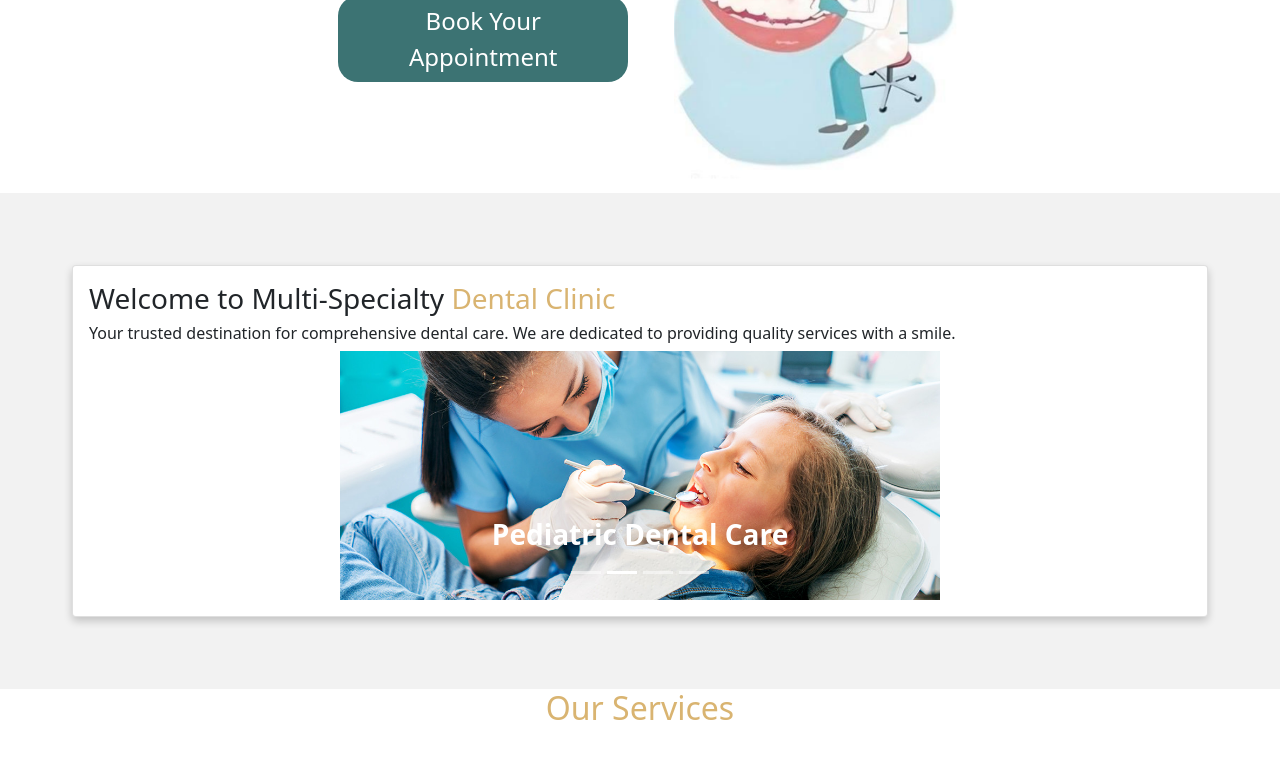
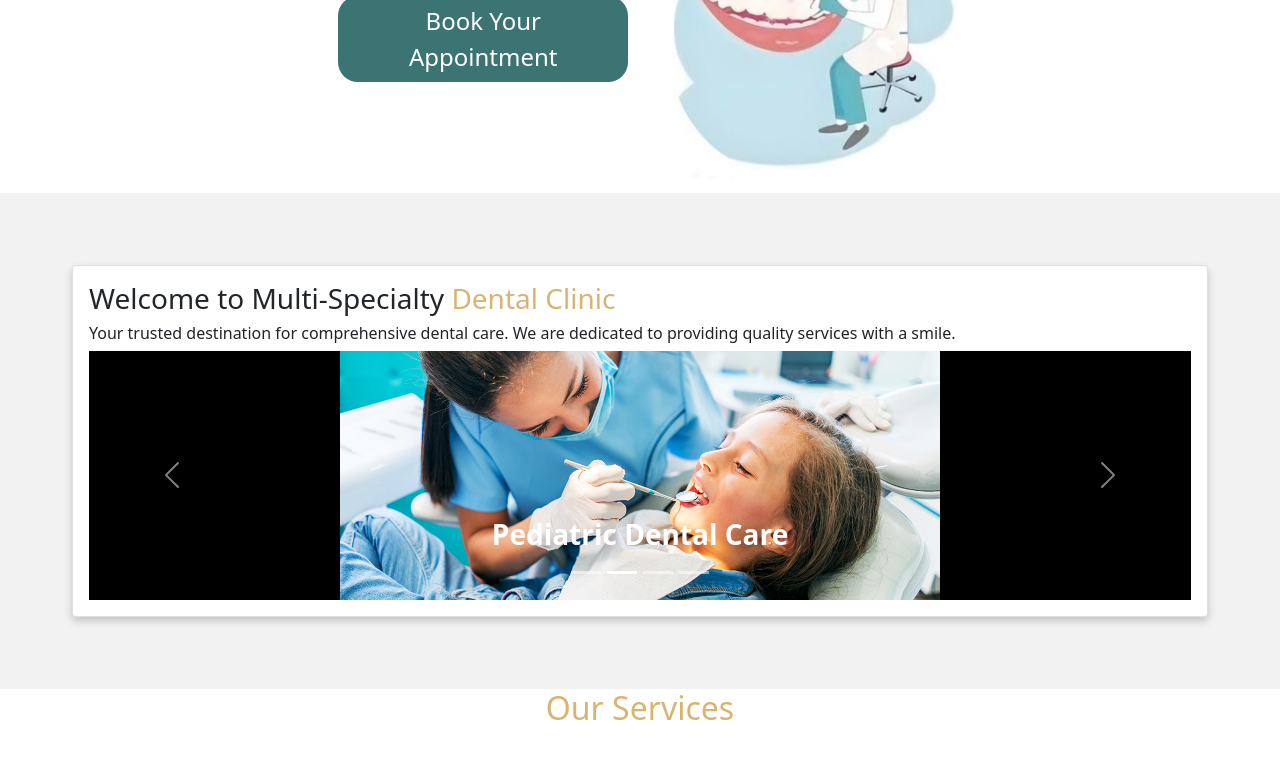
Before and after one commit to BonyRoy/Dr-Sagarika-Katkar, a React (Vite) app: page / in a window 1280 px wide. Shown: the part 476-1249 px from the top of the page. Built offline with nearby package versions, Linux system fonts and the light colour scheme.

Commit message:
Update Carousel.tsx

```diff
--- a/src/components/Carousel.tsx
+++ b/src/components/Carousel.tsx
@@ -39,7 +39,7 @@ const Carousel = () => {
     }, [activeIndex]);
 
     return (
-        <div id="carouselExampleIndicators" className="carousel slide" data-bs-ride="carousel" style={{ backgroundColor: 'white' }}>
+        <div id="carouselExampleIndicators" className="carousel slide" data-bs-ride="carousel" style={{ backgroundColor: 'black' }}>
             <div className="carousel-indicators">
                 {images.map((_, index) => (
                     <button
```
